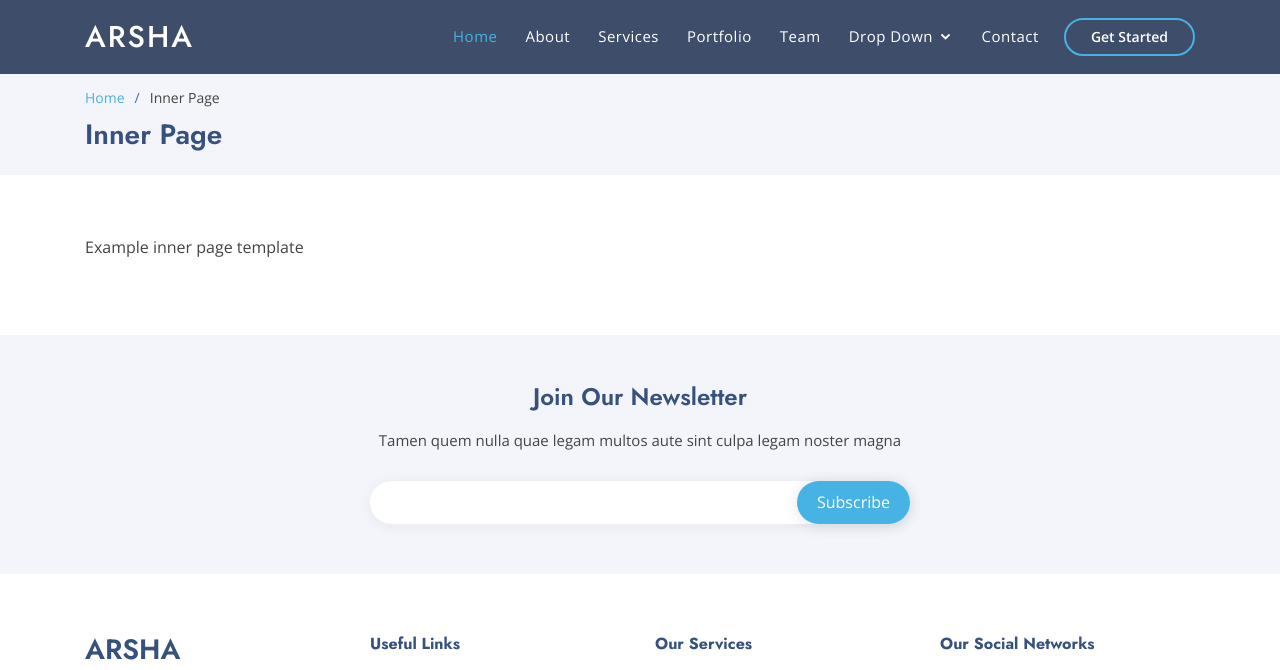
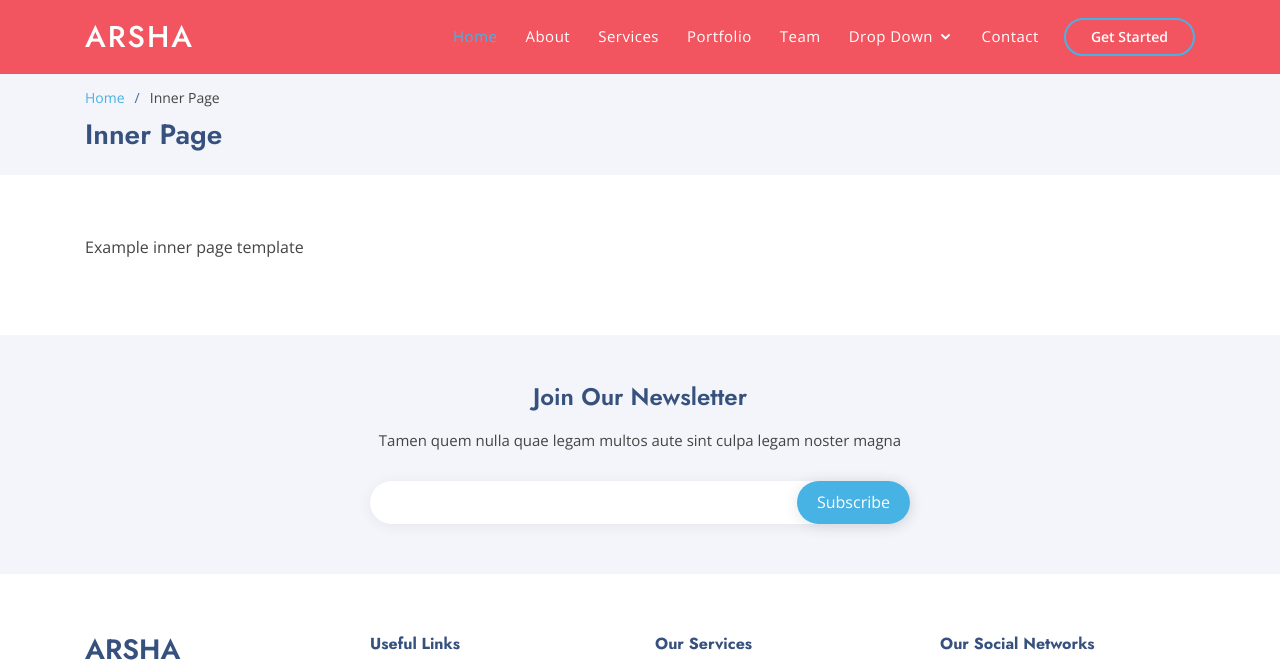
Before and after one commit to febriananur/KTI, a plain HTML site: page inner-page.html in a window 1280 px wide. Shown: the top 670 px of the page. Drawn offline with nearby package versions, Linux system fonts and the light colour scheme.

Commit message:
Update style.css

```diff
--- a/assets/css/style.css
+++ b/assets/css/style.css
@@ -112,7 +112,7 @@ h1, h2, h3, h4, h5, h6 {
 }
 
 #header.header-scrolled, #header.header-inner-pages {
-  background: rgba(40, 58, 90, 0.9);
+  background: rgba(241, 67, 79  , 0.9);
 }
 
 #header .logo {
```
